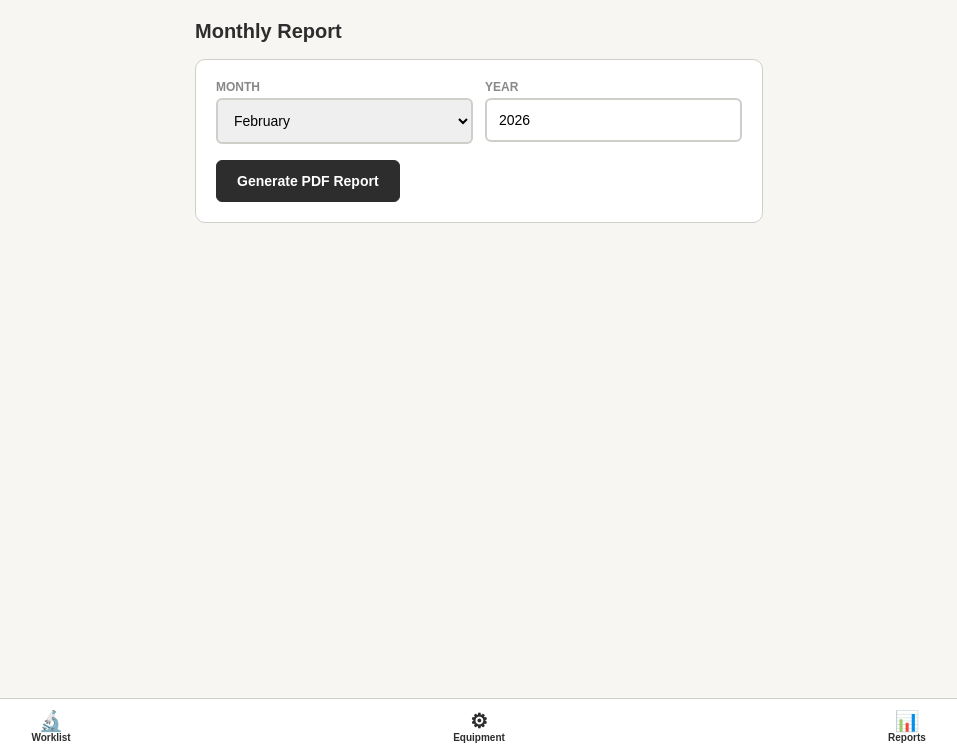
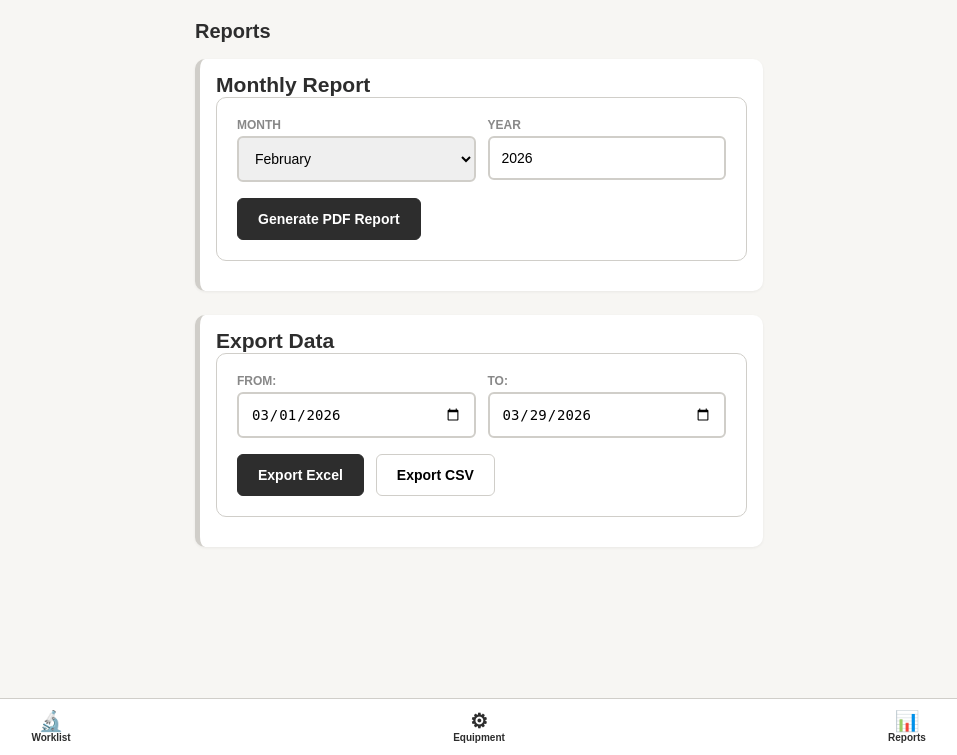
Before and after one commit to Sythenv/Liminal, a Flask app: page /reports in a window 1280 px wide. Shown: the part 45-800 px from the top of the page, without its empty margins (161-1118 px from the left). Run offline with Flask 3, Linux system fonts and the light colour scheme; tables that the repository leaves empty hold one stand-in row (values such as "Sample post"); parts of the project's set-up code (start-up, migrations or seed data) failed here and were passed over.

Commit message:
Merge Export into Reports page, remove Export nav item
Reports page now has two sections: Monthly Report (PDF) and
Data Export (Excel/CSV). Export nav link removed, /export redirects
to /reports. One less nav item, simpler navigation.

Co-Authored-By: Claude Opus 4.6 (1M context) <noreply@anthropic.com>

```diff
--- a/app/pages.py
+++ b/app/pages.py
@@ -1,6 +1,6 @@
 """Page routes - serve HTML templates."""
 
-from flask import Blueprint, render_template, current_app
+from flask import Blueprint, render_template, redirect, current_app
 
 bp = Blueprint('pages', __name__)
 
@@ -21,9 +21,7 @@ def reports():
 
 @bp.route('/export')
 def export():
-    return render_template('export.html',
-                           site_name=current_app.config['SITE_NAME'],
-                           lang=current_app.config['DEFAULT_LANGUAGE'])
+    return redirect('/reports')
 
 
 @bp.route('/patients')
--- a/app/templates/base.html
+++ b/app/templates/base.html
@@ -31,7 +31,6 @@
     <a href="/reports" class="nav-link" data-i18n="nav_reports"><span class="nav-icon">&#128202;</span><span class="nav-label">Reports</span></a>
     <a href="/patients" class="nav-link nav-locked" data-unlock="1" data-i18n="nav_patients"><span class="nav-icon">&#128101;</span><span class="nav-label">Patients</span></a>
     <a href="/bloodbank" class="nav-link nav-locked" data-unlock="2" data-i18n="nav_bloodbank"><span class="nav-icon">&#129656;</span><span class="nav-label">Blood Bank</span></a>
-    <a href="/export" class="nav-link nav-locked" data-unlock="2" data-i18n="nav_export"><span class="nav-icon">&#128228;</span><span class="nav-label">Export</span></a>
     <a href="/settings" class="nav-link nav-locked" data-unlock="3" data-i18n="nav_settings"><span class="nav-icon">&#9881;</span><span class="nav-label">Settings</span></a>
 </nav>
 
--- a/app/templates/reports.html
+++ b/app/templates/reports.html
@@ -1,8 +1,11 @@
 {% extends "base.html" %}
 {% block content %}
 
-<h2 data-i18n="rpt_monthly">Monthly Report</h2>
+<h2 data-i18n="nav_reports">Reports</h2>
 
+<!-- Monthly PDF Report -->
+<div class="sample-card" style="margin-bottom:1.5rem">
+    <h3 data-i18n="rpt_monthly">Monthly Report</h3>
     <div class="export-form">
         <div class="form-grid">
             <div class="form-group">
@@ -29,9 +32,37 @@
             <p id="reportErrorText"></p>
         </div>
     </div>
+</div>
+
+<!-- Data Export -->
+<div class="sample-card">
+    <h3 data-i18n="export_data">Export Data</h3>
+    <div class="export-form">
+        <div class="form-grid">
+            <div class="form-group">
+                <label data-i18n="date_from">From:</label>
+                <input type="date" id="exportFrom">
+            </div>
+            <div class="form-group">
+                <label data-i18n="date_to">To:</label>
+                <input type="date" id="exportTo">
+            </div>
+        </div>
+        <div class="form-actions">
+            <button id="btnExportExcel" class="btn btn-primary" data-i18n="export_excel">Export Excel</button>
+            <button id="btnExportCsv" class="btn" data-i18n="export_csv">Export CSV</button>
+        </div>
+
+        <div id="exportResult" style="display:none" class="export-result">
+            <p data-i18n="export_ready">Export ready:</p>
+            <a id="exportLink" href="#" class="btn btn-primary" data-i18n="download">Download</a>
+        </div>
+    </div>
+</div>
 
 {% endblock %}
 
 {% block scripts %}
 <script src="/static/js/reports.js"></script>
+<script src="/static/js/export.js"></script>
 {% endblock %}
```
Lines whose indentation alone changed are shown as unchanged.
